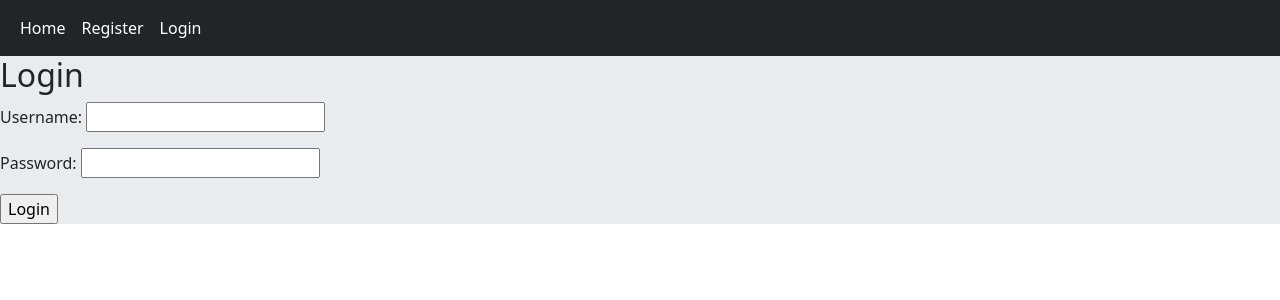
After one commit to RasoulZamani/Django_SocialNetwork, a Django app: page /accounts/login/ in a window 1280 px wide. The commit adds this page. Shown: the top 300 px of the page. Run offline with Django 4.2, Linux system fonts and the light colour scheme.

Commit message:
adding login to website

```diff
--- a/accounts/forms.py
+++ b/accounts/forms.py
@@ -1,6 +1,7 @@
 from django import forms
 from django.contrib.auth.models import User
 from django.core.exceptions import ValidationError
+
 
 class UserRegisterForm(forms.Form):
     """from for user registeration"""
@@ -36,3 +37,11 @@ class UserRegisterForm(forms.Form):
 
         if password and confired_pass and (password != confired_pass):
             raise ValidationError('two password must match')
+
+
+class UserLoginForm(forms.Form):
+    """from for user login"""
+    username = forms.CharField(max_length=64, required=True,
+        widget=forms.TextInput(attrs={'calss':'form-control'}))
+    password = forms.CharField(max_length=32, min_length=8, required=True,
+        widget=forms.PasswordInput(attrs={'calss':'form-control'}))
--- /dev/null
+++ b/accounts/templates/accounts/login.html
@@ -0,0 +1,12 @@
+{% extends 'base.html' %}
+
+{% block title %} Login {% endblock %}
+
+{% block content %}
+    <h2>Login</h2>
+    <form action='' method='post' novalidate>
+        {% csrf_token %}
+        {{user_form.as_p}}
+    <input type='submit'  value='Login'>
+    </form>
+{% endblock %}
--- a/accounts/urls.py
+++ b/accounts/urls.py
@@ -4,5 +4,6 @@ from . import views
 app_name='accounts'
 urlpatterns = [
     #path('', views.AccountView.as_view(), name='accounts'),
-    path('register/', views.RegisterView.as_view(), name='user_register'),
+    path('register/', views.UserRegisterView.as_view(), name='user_register'),
+    path('login/', views.UserLoginView.as_view(), name='user_login'),
 ]
--- a/accounts/views.py
+++ b/accounts/views.py
@@ -1,13 +1,13 @@
 from django.shortcuts import render, redirect
 from django.views import View
-from .forms import UserRegisterForm
+from .forms import UserRegisterForm, UserLoginForm
 from django.contrib.auth.models import User
 from django.contrib import messages
+from django.contrib.auth import authenticate, login
 
 
-# Create your views here.
-class RegisterView(View):
-    """CBV for Register"""
+class UserRegisterView(View):
+    """CBV for registering user"""
 
     form_class     = UserRegisterForm
     template_class = 'accounts/register.html'
@@ -27,3 +27,30 @@ class RegisterView(View):
             return redirect('home:home')
 
         return render(request, self.template_class, {'user_form':user_form})
+
+
+class UserLoginView(View):
+    """CBV for Login user"""
+
+    form_class     = UserLoginForm
+    template_class = 'accounts/login.html'
+
+    def get(self, request):
+        user_form = self.form_class()
+
+        return render(request, self.template_class, {'user_form':user_form})
+
+    def post(self, request):
+        user_form = self.form_class(request.POST)
+        if user_form.is_valid():
+            cd = user_form.cleaned_data
+            user = authenticate(request, username=cd['username'],password= cd['password'])
+            if user is not None:
+                login(request, user)
+                messages.success(request, f"Hi Dear {cd['username']} ! You have logged in successfuly!",'success')
+
+                return redirect('home:home')
+
+            messages.error(request, "Wrong username or password!",'error')
+
+        return render(request, self.template_class, {'user_form':user_form})
--- a/templates/includs/navbar.html
+++ b/templates/includs/navbar.html
@@ -3,6 +3,7 @@
     <div class="navbar-nav">
          <a class="nav-link active" href="{%url 'home:home'%}">Home</a>
          <a class="nav-link active" href="{%url 'accounts:user_register'%}">Register</a>
+         <a class="nav-link active" href="{%url 'accounts:user_login'%}">Login</a>
     </div>
 </div>
 </nav>
```
Also changed, not shown: db.sqlite3.
